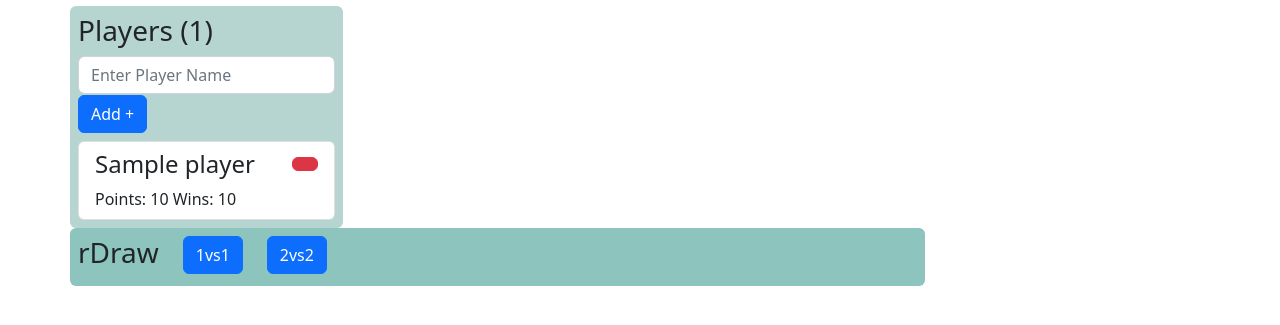
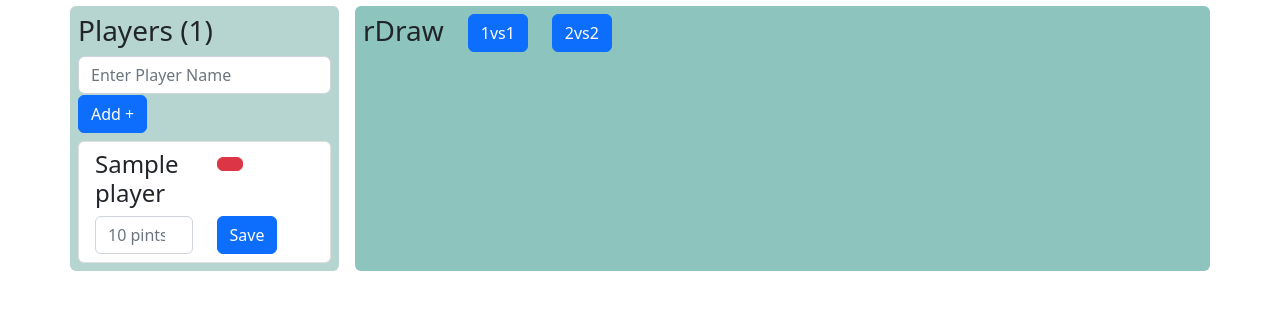
Before and after one commit to LynxBits/rCompetitionApp, a Flask app: template templates/header.html in a window 1280 px wide. Shown: the part 50-375 px from the top of the page. Run offline with Flask 2, Linux system fonts and the light colour scheme; the template is opened without the code that fills it: most values are stand-ins (such as "Sample title", 1, 10 or a date in 2020); parts of the project's set-up code (start-up, migrations or seed data) failed here and were passed over.

Commit message:
[ADD] points entry

```diff
--- a/app.py
+++ b/app.py
@@ -69,12 +69,12 @@ Tournament1on1
 - name : str
 - complete :bool
 """
-class Tournament1on1(db.Model):
+class Tournament1vs1(db.Model):
     id = db.Column(db.Integer, primary_key=True)
     name = db.Column(db.String(100), nullable=False)
     lap = db.Column(db.Integer)
-    player1ID = db.Column(db.Integer)
-    player2ID = db.Column(db.Integer)
+    playerAID = db.Column(db.Integer)
+    playerBID = db.Column(db.Integer)
 
     # def __init__(self, id, player1ID, player2ID):
     #     self.id = id
@@ -90,7 +90,7 @@ Tournament2on2
 - name : str
 - complete :bool
 """
-class Tournament2on2(db.Model):
+class Tournament2vs2(db.Model):
     id = db.Column(db.Integer, primary_key=True)
     name = db.Column(db.String(100), nullable=False)
     lap = db.Column(db.Integer)
@@ -165,6 +165,7 @@ def delete_task(id):
 
     return redirect('/')
 
+
 @app.route('/add_player', methods=["POST"])
 def create_player():
     player = request.form.get('player')
@@ -185,6 +186,16 @@ def delete_player(id):
 
     db.session.commit()
 
+    return redirect('/')
+
+@app.route('/save_points/<int:id>/<int:points>/', methods=["POST"])
+def save_points(id, points):
+    player_to_update = Player.query.get(id)
+
+    player_to_update.wins = request.form.get('wins')
+    player_to_update.points = request.form.get('points')
+    db.session.add(player_to_update)
+    db.session.commit()
     return redirect('/')
 
 @app.route('/rcompetition_draw1vs1/')
--- a/static/css/main.css
+++ b/static/css/main.css
@@ -1,5 +1,9 @@
 .player-box {
     background-color: rgb(182, 212, 208);
+}
+
+.del-player-btn {
+
 }
 
 .lap-box {
@@ -38,3 +42,10 @@
     margin-bottom: 0.5rem;
     margin-top: 0.1rem;
 }
+
+.wp-form-box {
+}
+
+.wp-input-box {
+
+}
--- a/static/css/show.css
+++ b/static/css/show.css
@@ -1,3 +1,11 @@
 .todo-box {
     display: none;
 }
+
+.tour-form-box {
+    display: none;
+}
+
+.wp-form-wins-show {
+    display: none;
+}
--- a/templates/index.html
+++ b/templates/index.html
@@ -25,7 +25,7 @@
 
         <!-- #################################################### -->
         <div class="row">
-            <div class="col-md-auto player-box rounded p-2">
+            <div class="col player-box rounded p-2">
                 <h3>Players ({{ players | count }})</h3>
                 <div class="form ">
                     <form action="/add_player" method="post">
@@ -41,21 +41,25 @@
                         <div class="row">
                             <div class="col">
                                 <h4>{{player.name}}</h4>
-                                <div class="">
-
-                                    {% if player.points %}
-                                        Points: {{ player.points }}
-                                        Wins: {{ player.wins }}
-                                    {% else %}
-                                        Points: {{ player.points }}
-                                        Wins: {{ player.wins }}
-                                    {% endif %}
-
+                            </div>
+                            <div class="col del-player-btn">
+                                <a href="/delete_player/{{ player.id }}/" class="btn btn-danger"><i class="fa fa-ban fa-1x" aria-hidden="true"></i></a>
+                            </div>
+                        </div>
+                        <div class="row">
+                            <form action="/save_points/{{ player.id }}/{{ player.points }}" method="post">
+                                <div class="row">
+                                    <div class="col wp-form-box wp-form-wins-show">
+                                        <input type="number" placeholder="{{ player.wins }} wins" class="form-control wp-input-box" name="wins" default="0" />
+                                    </div>
+                                    <div class="col wp-form-box wp-form-points-show">
+                                        <input type="number" placeholder="{{ player.points }} pints" class="form-control wp-input-box" name="points" required />
+                                    </div>
+                                    <div class="col wp-form-box">
+                                        <input type="submit" value="Save" class="btn btn-primary save-tournament-btn">
+                                    </div>
                                 </div>
-                            </div>
-                            <div class="col-md-auto">
-                                <a href="/delete_player/{{player.id}}/" class="btn btn-danger"><i class="fa fa-ban fa-1x" aria-hidden="true"></i></a>
-                            </div>
+                            </form>
                         </div>
                     </div>
                     {% endfor %}
@@ -84,13 +88,30 @@
                 </div>
                 <div class="draw-box">
                     {% if competition_mode == "" %}
-                        <p>competition_mode == "" -> {{ competition_mode }}</p>
+                        <p>Select a Mode {{ competition_mode }}</p>
                         {{ rplayer_id_lst }}
                         {{ competition_mode }}
 
 
                     {% elif competition_mode == "1vs1" %}
-                        <h3>Mode(1vs1)</h3>
+                        <div class="form ">
+                            <form action="/save_{{ competition_mode }}" method="post">
+                                <div class="row">
+                                    <div class="col-sm">
+                                        <h3>Mode({{ competition_mode }})</h3>
+                                    </div>
+                                    <div class="col-sm tour-form-box">
+                                        <input type="text" placeholder="Enter Tournament Name" class="form-control" name="tname" required />
+                                    </div>
+                                    <div class="col-sm-1 tour-form-box">
+                                        <input type="text" placeholder="Enter lap" class="form-control" name="lap" required />
+                                    </div>
+                                    <div class="col-sm tour-form-box">
+                                        <input type="submit" value="Save Draw" class="btn btn-primary save-tournament-btn">
+                                    </div>
+                                </div>
+                            </form>
+                        </div>
                         {% for rplayer_id in rplayer_id_lst %}
                             <!--
                                 <p>{{loop.index0}} {{ rplayer_id_lst[loop.index0] }}</p>
@@ -126,7 +147,24 @@
 
 
                     {% elif competition_mode == "2vs2" %}
-                        <h3>Mode(2vs2)</h3>
+                    <div class="form ">
+                        <form action="/save_{{ competition_mode }}" method="post">
+                            <div class="row">
+                                <div class="col-sm">
+                                    <h3>Mode({{ competition_mode }})</h3>
+                                </div>
+                                <div class="col-sm tour-form-box">
+                                    <input type="text" placeholder="Enter Tournament Name" class="form-control" name="tname" required />
+                                </div>
+                                <div class="col-sm tour-form-box">
+                                    <input type="text" placeholder="Enter lap" class="form-control" name="lap" required />
+                                </div>
+                                <div class="col-sm-2 tour-form-box">
+                                    <input type="submit" value="Save Draw" class="btn btn-primary save-tournament-btn">
+                                </div>
+                            </div>
+                        </form>
+                    </div>
                         {% for rplayer_id in rplayer_id_lst %}
                             {% set l = loop.index %}
 
```
Also changed, not shown: main.db.
